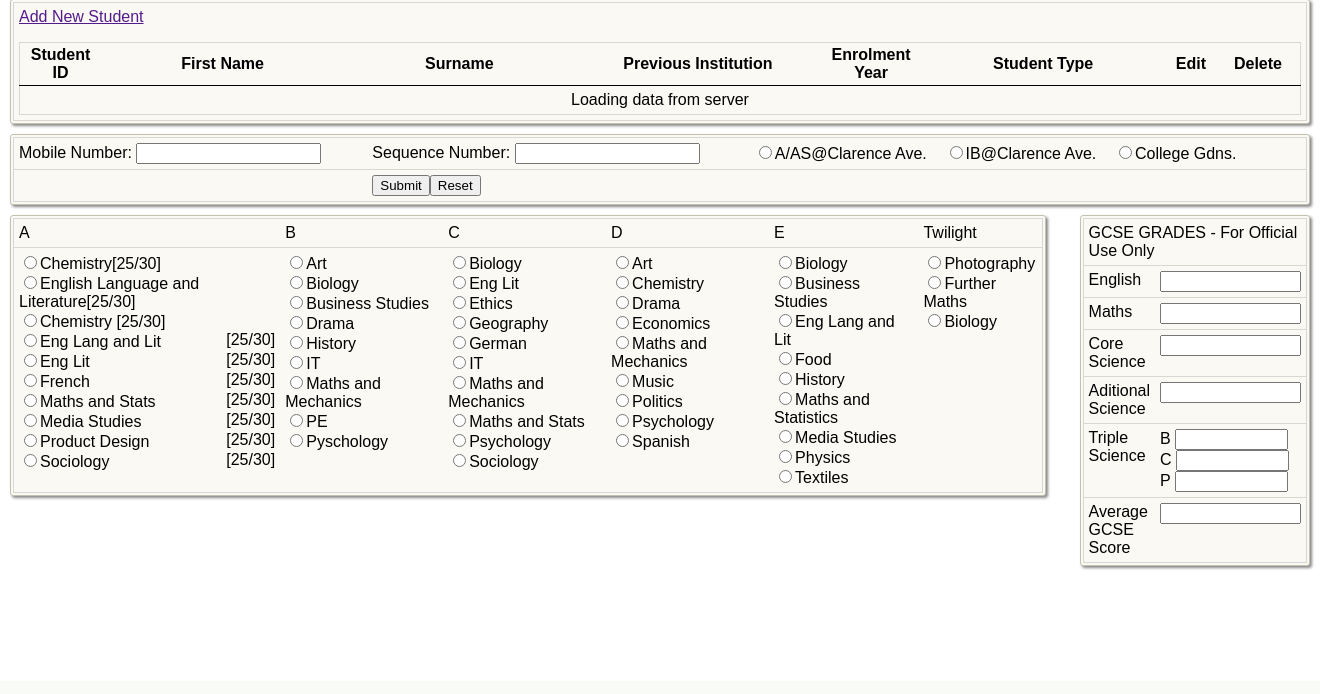
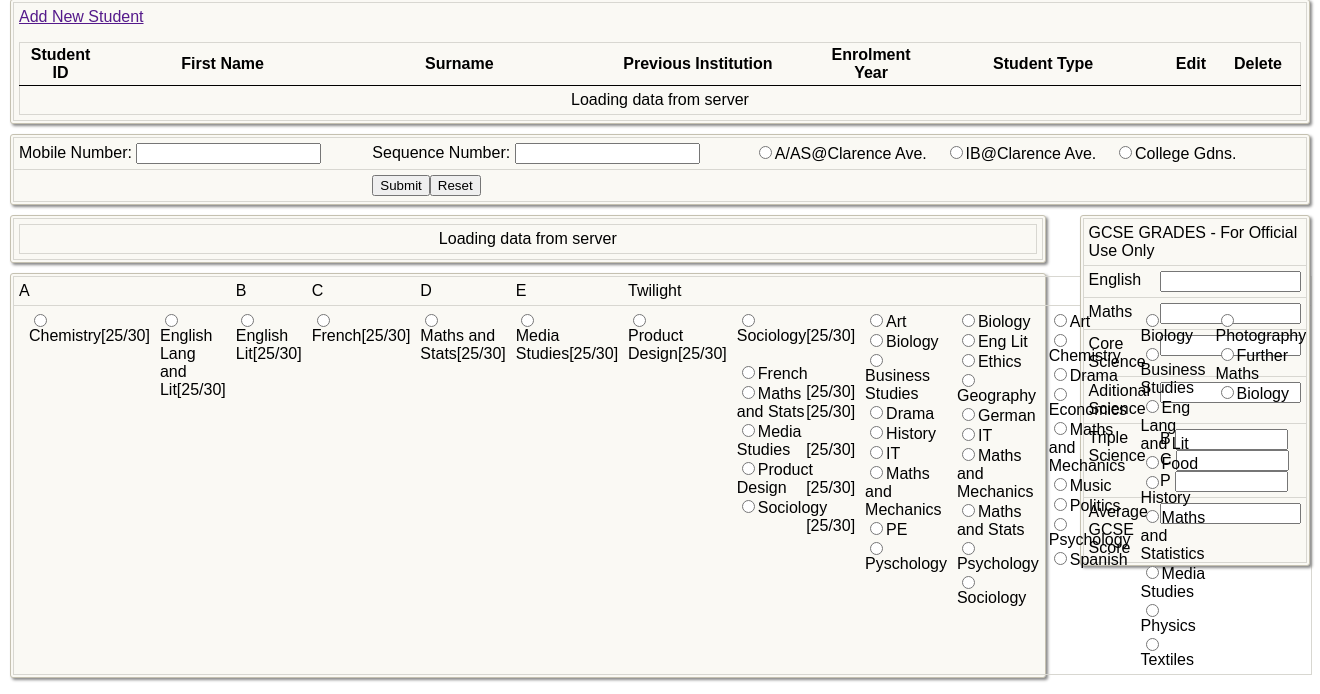
Before and after one commit to ccook5/CoombeSixthformEnrolmentSystem, a PHP site: page /blocks.php in a window 1320 px wide. Shown: the part 119-813 px from the top of the page. Before the commit the page ends 688 px from the top, so only its background shows below. Run offline with PHP 8.4, Linux system fonts and the light colour scheme; data that the repository does not hold is empty; a stand-in replaces the project's code that opens the database connection; some libraries are stand-ins or nearby versions.

Commit message:
* added get_blocks.php to generate the data for the blocks entry table. * added data table for above.

```diff
--- a/blocks.php
+++ b/blocks.php
@@ -1,4 +1,5 @@
 <?php
+require_once 'config.inc.php';
 include 'header.inc.php';
 
 print_header($title = 'Coombe Sixth Form Enrolment - Blocks', $hide_title_bar = false, $script = "
@@ -93,10 +94,42 @@ function print_block_element($block, $id, $Name)
 }
 ?>
 
+   <div class='block' style='width: 78%'>
+    <table class='with-borders-horizontal'>
+     <tr >
+      <td>
+       <div id="dynamic">
+        <table cellpadding="0" cellspacing="0" border="0" class="display" id="blocks">
+         <thead>
+          <tr>
+<?php
+	$sql    = "SELECT * FROM BLOCKS_Blocks WHERE CourseType=1";
+	$result = mysql_query($sql, $link);
+	if (!$result) {
+		die('Invalid query: ' . mysql_error());
+	} else {
+		while($row = mysql_fetch_array($result))  {
+			echo "<th>".$row["Name"]."</th>";
+		}
+	}
+?>
+          </tr>
+         </thead>
+         <tbody>
+          <tr>
+           <td colspan="9" class="dataTables_empty">Loading data from server</td>
+          </tr>
+         </tbody>
+        </table>
+       </td>
+      </tr>
+     </table>
+   </div>
+
   <div class='block' style='width: 78%;'>
    <table class='with-borders-horizontal'>
     <tr>
-     <td>A</td>
+     <td colspan=3>A</td>
      <td>B </td>
      <td>C</td>
 	 <td>D</td>
@@ -106,14 +139,17 @@ function print_block_element($block, $id, $Name)
     <tr>
      <td>
 <?php
-		$format = "        <label><input type='radio' name='block[%1s][%2s]' id='block' />%3s<span style='text-align: right;'>[25/30]</span></label><br />\n";
+		$format = "        </td><td><label><input type='radio' name='block[%1\$s][%2\$s]' id='block[%1\$s][%2\$s]' /><div >%3\$s<span style='text-align: right;'>[25/30]</span></div></label><br />\n";
 
    printf($format, 'a', 0, 'Chemistry');
-   printf($format, 'a', 0,  "English Language and Literature");
-		?>
-        <label><input type='radio' name='block[a][0]' id='block[a][0]' />Chemistry <span style='text-align: right;'>[25/30]</span></label><br />
-        <label><input type='radio' name='block[a][1]' id='block[a][1]' />Eng Lang and Lit <span style='float: right;'>[25/30]</span></label><br />
-        <label><input type='radio' name='block[a][2]' id='block[a][2]' />Eng Lit <span style='float: right;'>[25/30]</span></label><br />
+   printf($format, 'a', 1, "English Lang and Lit");
+   printf($format, 'a', 2, "English Lit");
+   printf($format, 'a', 3, "French");
+   printf($format, 'a', 4, "Maths and Stats");
+   printf($format, 'a', 5, "Media Studies");
+   printf($format, 'a', 6, "Product Design");
+   printf($format, 'a', 7, "Sociology");
+?>
         <label><input type='radio' name='block[a][3]' id='block[a][3]' />French <span style='float: right;'>[25/30]</span></label><br />
         <label><input type='radio' name='block[a][4]' id='block[a][4]' />Maths and Stats <span style='float: right;'>[25/30]</span></label><br />
         <label><input type='radio' name='block[a][5]' id='block[a][5]' />Media Studies <span style='float: right;'>[25/30]</span></label><br />
```
Also changed, not shown: get_blocks.php (added, +69 -0 lines).
